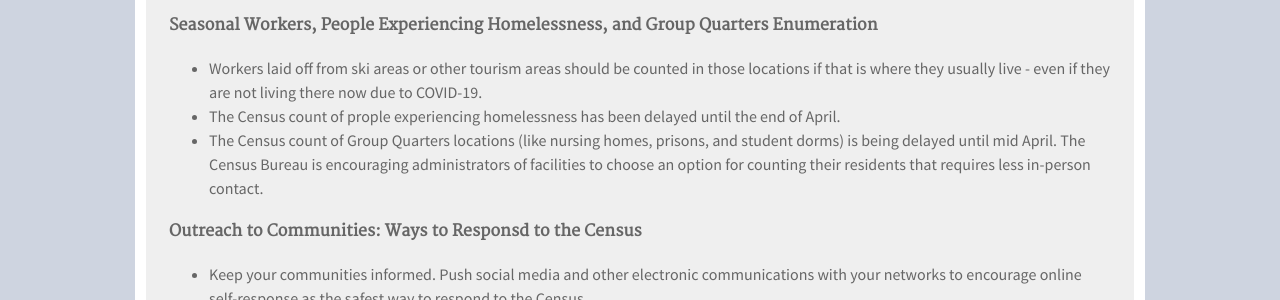
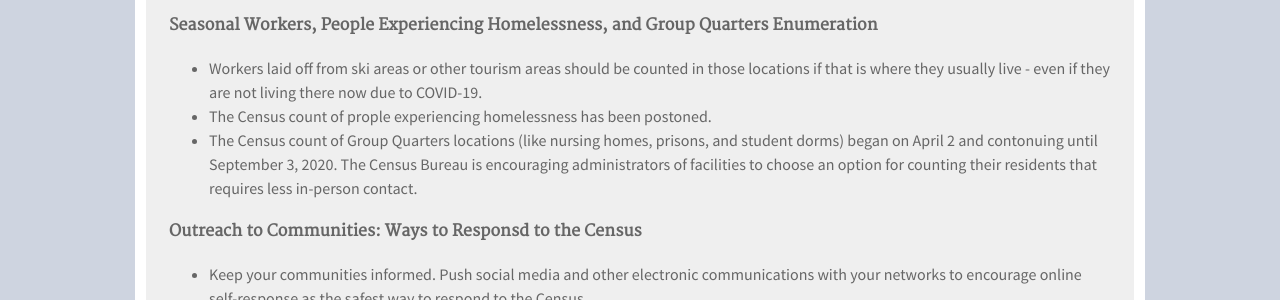
Before and after one commit to TBleess/Website_New, a Jekyll site: the page built from pages/5_CensusACS/2020-covid.html, in a window 1280 px wide. Shown: the part 1532-1832 px from the top of the page. Built offline with Jekyll 4.4.1, drawn with Linux system fonts in a browser that asks for light colours.

Commit message:
Add files via upload

```diff
--- a/pages/5_CensusACS/2020-covid.html
+++ b/pages/5_CensusACS/2020-covid.html
@@ -68,8 +68,8 @@ Even if you have not received your packet, you can still go online to respond at
 <h4>Seasonal Workers, People Experiencing Homelessness, and Group Quarters Enumeration</h4>
 <ul>
 <li>Workers laid off from ski areas or other tourism areas should be counted in those locations if that is where they usually live - even if they are not living there now due to COVID-19.</li>
-<li>The Census count of prople experiencing homelessness has been delayed until the end of April.</li>
-<li>The Census count of Group Quarters locations (like nursing homes, prisons, and student dorms) is being delayed until mid April.
+<li>The Census count of prople experiencing homelessness has been postoned.</li>
+<li>The Census count of Group Quarters locations (like nursing homes, prisons, and student dorms) began on April 2 and contonuing until September 3, 2020.
   The Census Bureau is encouraging administrators of facilities to choose an option for counting their residents that requires less in-person contact.</li>
 </ul>
 <h4>Outreach to Communities: Ways to Responsd to the Census</h4>
--- a/pages/5_CensusACS/2020-resources.html
+++ b/pages/5_CensusACS/2020-resources.html
@@ -60,7 +60,7 @@ Last Updated 4/13/2020<br>
 <button class="accordion"><h3>Key Dates (Updated 4/13/2020)</h3></button>
 <div class="panel">
 <p>The 2020 Census is underway and households across America are responding every day</p>
-<p>In light of the COVID-19 outbreak the US Census Bureau has adjusted several 2020 Census deadlines.  The most recent delay was announced on March 28, when the Census Bureau delayed all field operations until April 15, 2020.</p>
+<p>In light of the COVID-19 outbreak the US Census Bureau has adjusted several 2020 Census deadlines.  The most recent delay was announced on April 13, when the Census Bureau delayed all field operations until June 1, 2020.</p>
 <p>See the <a href="https://2020census.gov/en/news-events/operational-adjustments-covid-19.html" target="_blank">2020 Census Operational Adjustments Due to COVID-19</a> page for up-to-date information.</p>
 <table border="1">
 <tr><td>Event</td><td>Original Dates</td><td>Revised Dates</td></tr>
```
